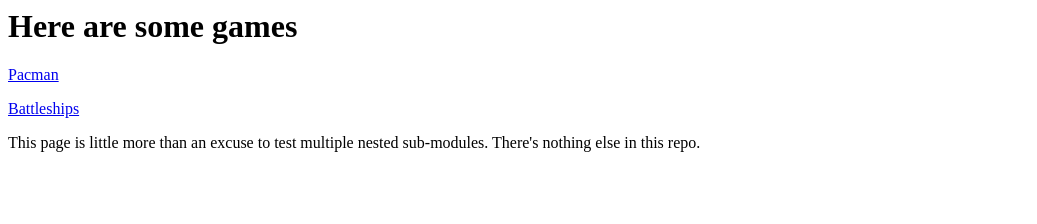
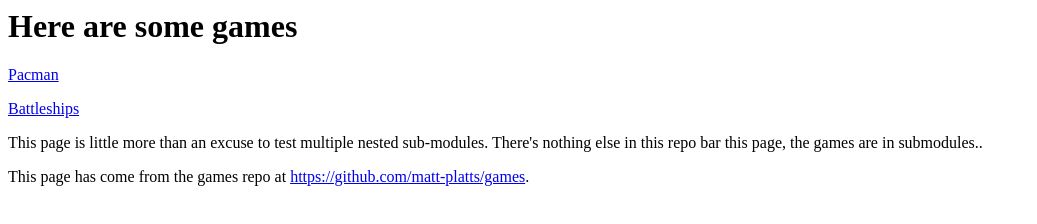
Before and after one commit to matt-platts/games, a plain HTML site: page index.html in a window 1280 px wide. Shown: the whole page, without its empty margins (0-1037 px from the left). Drawn offline with Linux system fonts and the light colour scheme.

Commit message:
Update index page

```diff
--- a/index.html
+++ b/index.html
@@ -3,4 +3,5 @@
 <p><a href="pacman/">Pacman</a></p>
 <p><a href="battleships/">Battleships</a></p>
 
-<p>This page is little more than an excuse to test multiple nested sub-modules. There's nothing else in this repo.</p>
+<p>This page is little more than an excuse to test multiple nested sub-modules. There's nothing else in this repo bar this page, the games are in submodules..</p>
+<p>This page has come from the games repo at <a href="https://github.com/matt-platts/games" target="_new">https://github.com/matt-platts/games</a>.</p>
```
